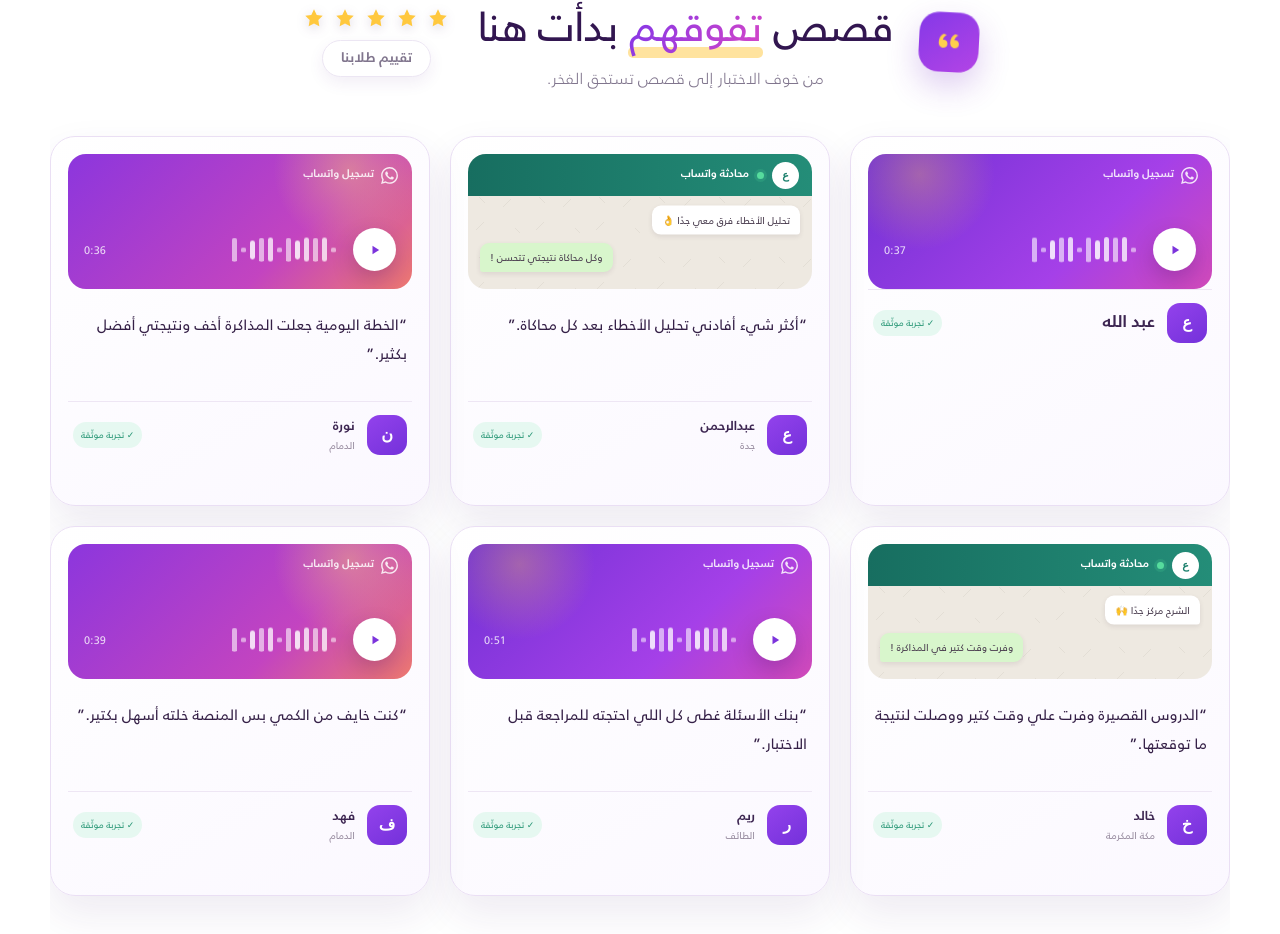
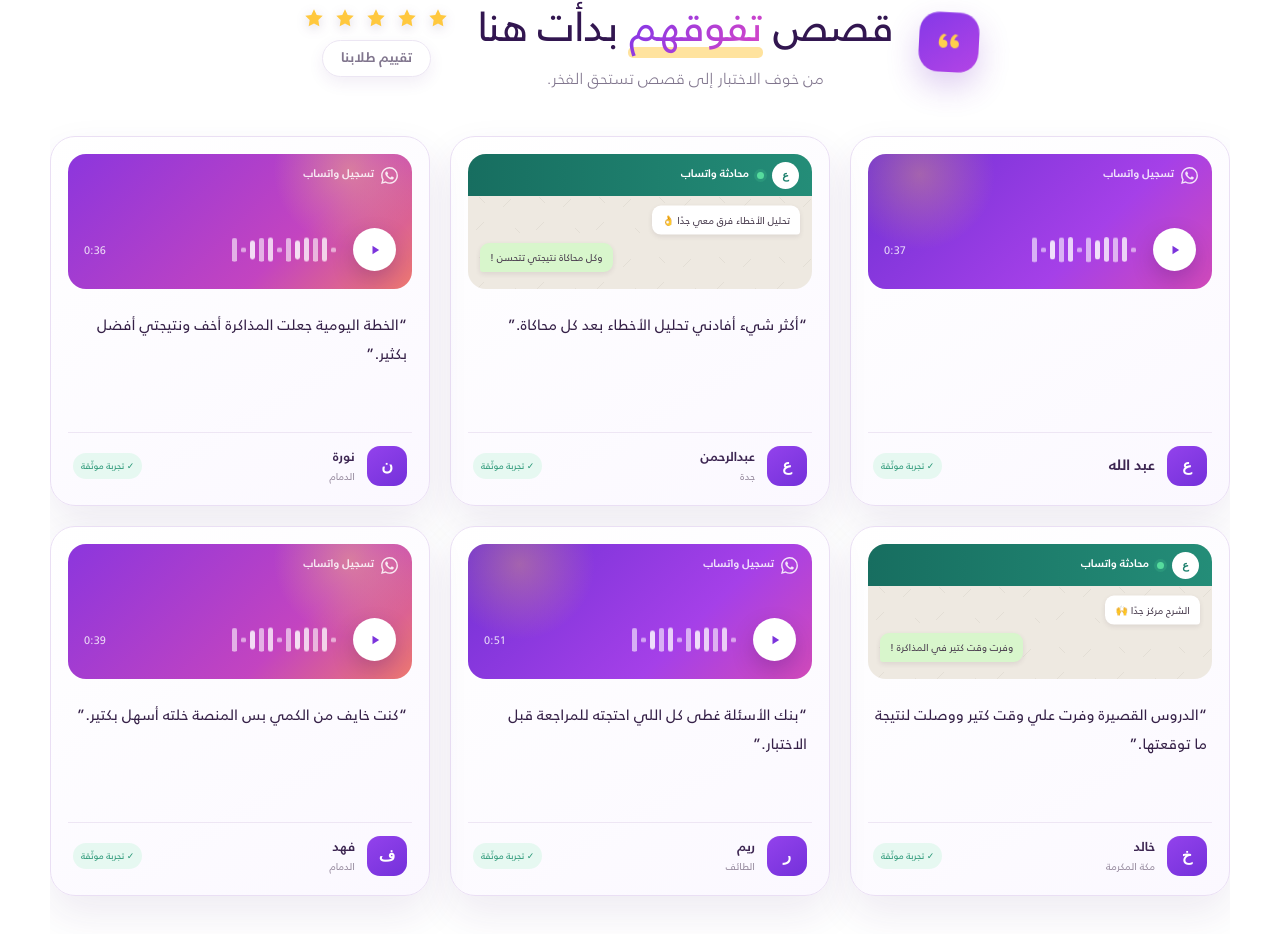
Before and after one commit to KareemPro-Hub/qudrat-maghrabi, a React (Vite) app: page / in a window 1280 px wide. Shown: the part 3211-4145 px from the top of the page. Built offline with nearby package versions, Linux system fonts and the light colour scheme; no server answers; a web font is replaced by a local one.

Commit message:
reviews: footer anchored to card bottom, name size 15px

```diff
--- a/src/styles/home.css
+++ b/src/styles/home.css
@@ -244,7 +244,8 @@
 .qm-reviews-stars-row svg { width: 26px; height: 26px; fill: var(--qm-yellow); filter: drop-shadow(0 3px 6px rgba(64,28,91,.18)); }
 .qm-reviews-stars-label { font-size: 14px; font-weight: 700; color: var(--qm-muted); background: #fff; border: 1px solid var(--qm-line); border-radius: 22px; padding: 7px 18px; box-shadow: 0 6px 16px rgba(85,39,135,.08); }
 .qm-review-row { display: grid; grid-template-columns: repeat(3,1fr); gap: 20px; margin-top: 46px; align-items: stretch; }
-.qm-testimonial-card { position: relative; overflow: hidden; min-height: 370px; background: linear-gradient(150deg,#fff,#fbf8ff); border: 1px solid #eadff4; border-radius: 25px; padding: 17px; text-align: right; box-shadow: 0 18px 42px rgba(71,32,108,.09); transition: transform .3s ease, box-shadow .3s ease, border-color .3s ease; animation: qmTestimonialRise .7s cubic-bezier(.2,.8,.2,1) backwards; }
+.qm-testimonial-card { position: relative; overflow: hidden; min-height: 370px; display: flex; flex-direction: column; background: linear-gradient(150deg,#fff,#fbf8ff); border: 1px solid #eadff4; border-radius: 25px; padding: 17px; text-align: right; box-shadow: 0 18px 42px rgba(71,32,108,.09); transition: transform .3s ease, box-shadow .3s ease, border-color .3s ease; animation: qmTestimonialRise .7s cubic-bezier(.2,.8,.2,1) backwards; }
+.qm-testimonial-card footer { margin-top: auto; }
 .qm-testimonial-card:nth-child(2) { animation-delay: .12s; } .qm-testimonial-card:nth-child(3) { animation-delay: .24s; }
 .qm-testimonial-card:hover { transform: translateY(-9px); border-color: #d7c0f2; box-shadow: 0 27px 55px rgba(71,32,108,.16); }
 .qm-testimonial-media { height: 135px; border-radius: 18px; position: relative; overflow: hidden; }
@@ -255,7 +256,7 @@
 .qm-media-label .qm-wa-icon { fill: currentColor; stroke: none; }
 .qm-voice-real .qm-voice-wave i { animation-play-state: paused; }
 .qm-voice-real.qm-playing .qm-voice-wave i { animation-play-state: running; }
-.qm-testimonial-card footer .qm-reviewer-big b { font-size: 17px; }
+.qm-testimonial-card footer .qm-reviewer-big b { font-size: 15px; }
 .qm-voice-play { width: 43px; height: 43px; border: 1px solid rgba(255,255,255,.68); border-radius: 50%; display: grid; place-items: center; background: #fff; color: #7c34dc; box-shadow: 0 9px 22px rgba(48,15,80,.23); cursor: pointer; transition: transform .25s ease, box-shadow .25s ease; }
 .qm-voice-play:hover { transform: scale(1.08); box-shadow: 0 12px 28px rgba(48,15,80,.32); }
 .qm-voice-play svg { width: 20px; height: 20px; fill: currentColor; stroke: none; }
```
